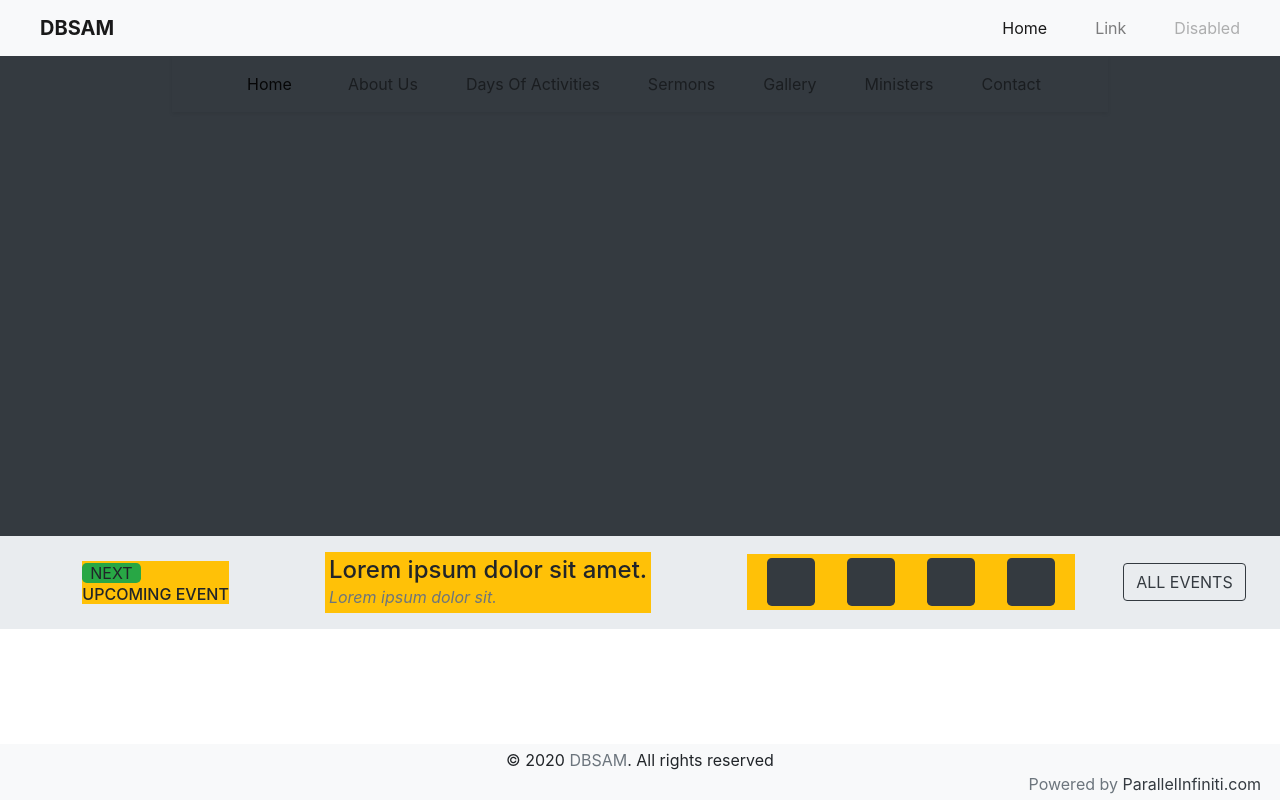
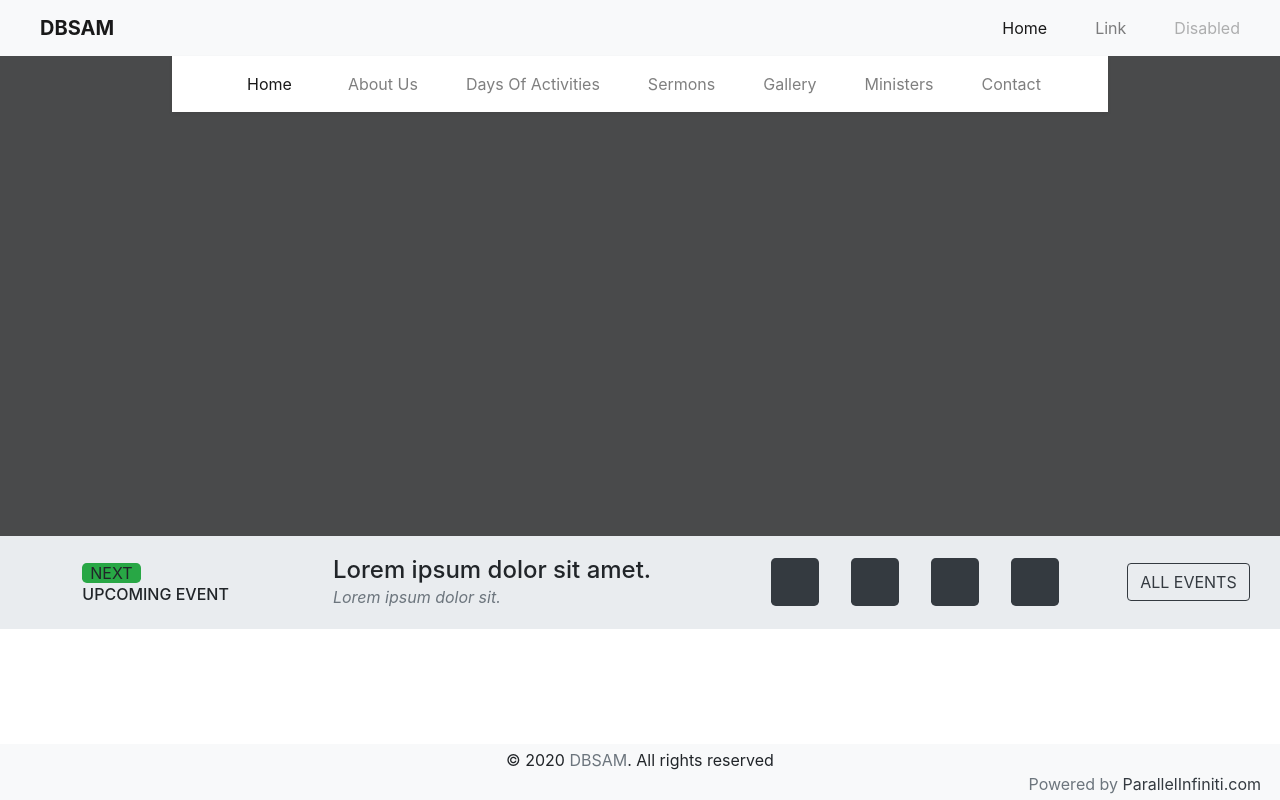
Before and after one commit to CodeTemplar99/DBM, a Django app: page / in a window 1280 px wide. Run offline with Django 3.2, Linux system fonts and the light colour scheme; some libraries are stand-ins or nearby versions.

Commit message:
video cover

```diff
--- a/templates/base.html
+++ b/templates/base.html
@@ -25,6 +25,10 @@
        margin-top: -5% !important;
        z-index:-5;
        height:60vh;
+     }
+     .video_frame_cover{
+       height:inherit;
+       background: rgba(0, 0, 0, 0.685);
      }
 
     textarea {
@@ -82,8 +86,8 @@
     </div>
   </nav>
   <main class="container-fluid pb-5 px-0 mb-5 mt-0 pt-0">
-    <nav class="navbar navbar-expand-lg rounded-0 mt-0 pt-0 bg-transparent navbar-light nav2">
-      <div class="collapse navbar-collapse mx-auto mt-0 col-lg-9 py-2 shadow-sm" id="navbarSupportedContent">
+    <nav class="navbar navbar-expand-lg rounded-0 mt-0 pt-0 navbar-light nav2">
+      <div class="collapse navbar-collapse bg-white mx-auto mt-0 col-lg-9 py-2 shadow-sm" id="navbarSupportedContent">
         <ul class="navbar-nav mx-auto">
           <li class="nav-item mx-sm-4 active">
             <a class="nav-link" href="#">Home <span class="sr-only">(current)</span></a>
--- a/templates/home.html
+++ b/templates/home.html
@@ -2,10 +2,12 @@
 
 {% block content %}
 <main class="container-fluid px-0">
-  <div class="jumbotron rounded-0 bg-dark mb-0 mx-0 video_frame"></div>
+  <div class="jumbotron rounded-0 p-0 mb-0 mx-0 video_frame">
+    <div class="video_frame_cover"></div>
+  </div>
 
   <div class="jumbotron rounded-0 mx-auto p-3 d-flex justify-content-center align-items-center">
-    <div class="d-flex justify-content-start align-items-center bg-warning mx-sm-5">
+    <div class="d-flex justify-content-start align-items-center p-1 bg-transparent mx-sm-5">
       <i class="fab fa-user"></i>
       <div>
         <span class="text-uppercase bg-success px-2 rounded-lg">Next</span>
@@ -13,12 +15,12 @@
       </div>
     </div>
 
-    <div class="bg-warning mx-sm-5 p-1">
+    <div class="bg-transparent mx-sm-5 p-1">
       <h4 class="mb-0">Lorem ipsum dolor sit amet.</h4>
       <span class="text-muted font-italic">Lorem ipsum dolor sit.</span>
     </div>
 
-    <div class="bg-warning mx-sm-5 p-1 d-flex justify-content-around align-items-center">
+    <div class="bg-transparent mx-sm-5 p-1 d-flex justify-content-around align-items-center">
       <div class="jumbotron mx-sm-3 m-0 p-4 bg-dark"></div>
       <div class="jumbotron mx-sm-3 m-0 p-4 bg-dark"></div>
       <div class="jumbotron mx-sm-3 m-0 p-4 bg-dark"></div>
```
